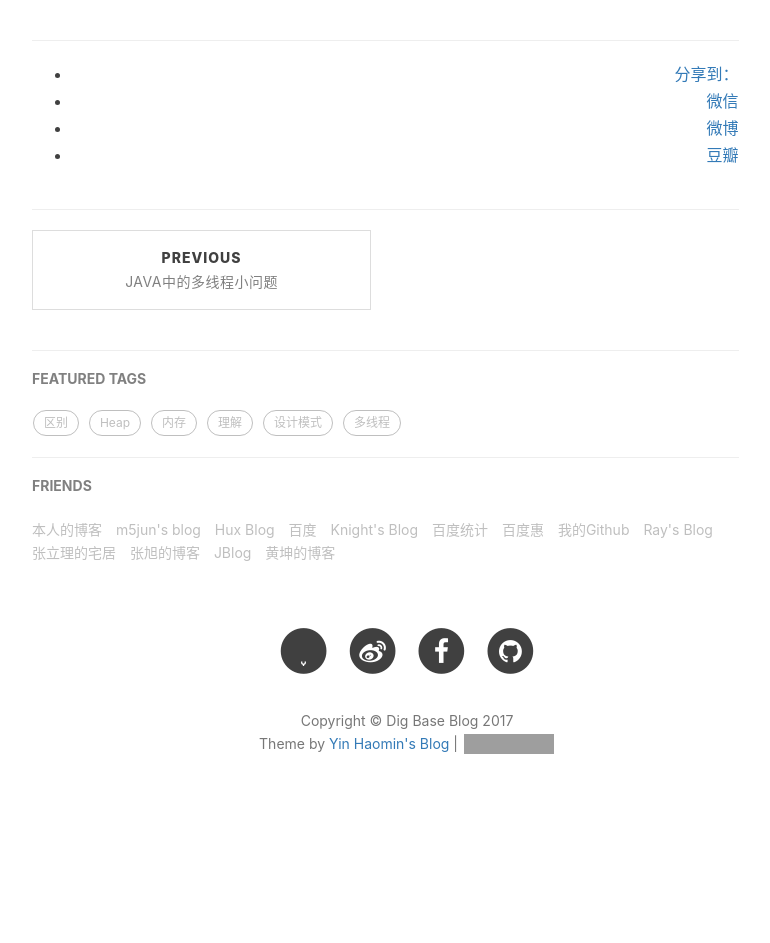
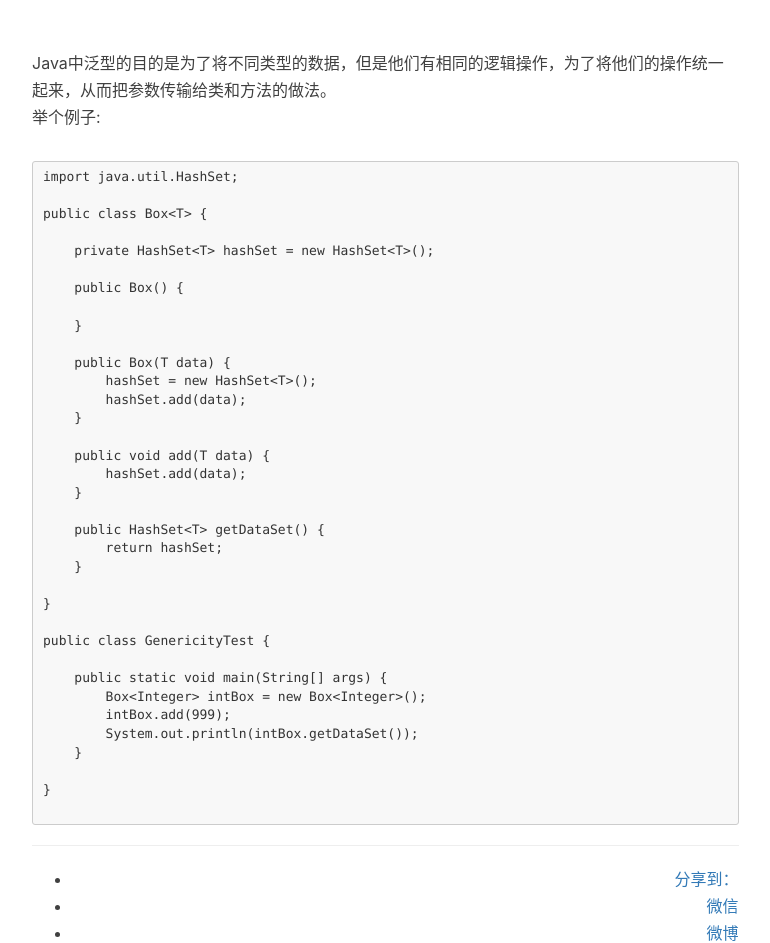
Before and after one commit to baiscjava/basicjava.github.io, a Jekyll site: the page built from _posts/2017-01-18-Java中的泛型.md, in a window 1280 px wide and 1400 px high. Shown: the part 457-1400 px from the top of the window, without its empty margins (233-1003 px from the left). Built offline with Jekyll 4.4.1, drawn with Linux system fonts in a browser that asks for light colours; nearby versions of some CDN libraries; comment, search, counter and statistics services are not loaded; grey boxes are pictures that could not be loaded.

Commit message:
Update 2017-01-18-Java中的泛型.md

````diff
--- a/_posts/2017-01-18-Java中的泛型.md
+++ b/_posts/2017-01-18-Java中的泛型.md
@@ -6,3 +6,44 @@ author: "Yin Haomin"
 tags:
 - 泛型
 ---
+
+Java中泛型的目的是为了将不同类型的数据，但是他们有相同的逻辑操作，为了将他们的操作统一起来，从而把参数传输给类和方法的做法。<br>
+举个例子:
+
+```
+import java.util.HashSet;
+
+public class Box<T> {
+
+    private HashSet<T> hashSet = new HashSet<T>();
+
+    public Box() {
+
+    }
+
+    public Box(T data) {
+        hashSet = new HashSet<T>();
+        hashSet.add(data);
+    }
+
+    public void add(T data) {
+        hashSet.add(data);
+    }
+
+    public HashSet<T> getDataSet() {
+        return hashSet;
+    }
+
+}
+
+public class GenericityTest {
+
+    public static void main(String[] args) {
+        Box<Integer> intBox = new Box<Integer>();
+        intBox.add(999);
+        System.out.println(intBox.getDataSet());
+    }
+
+}
+
+```
````
